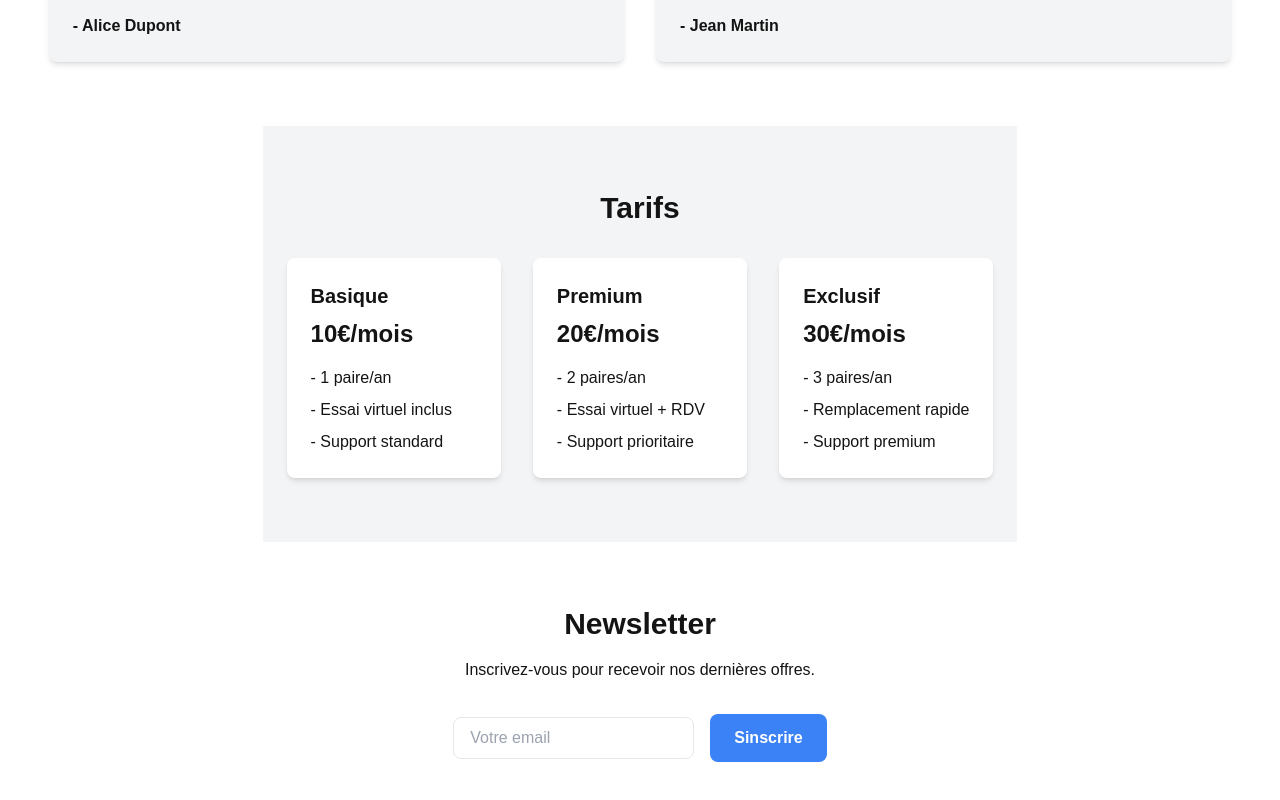
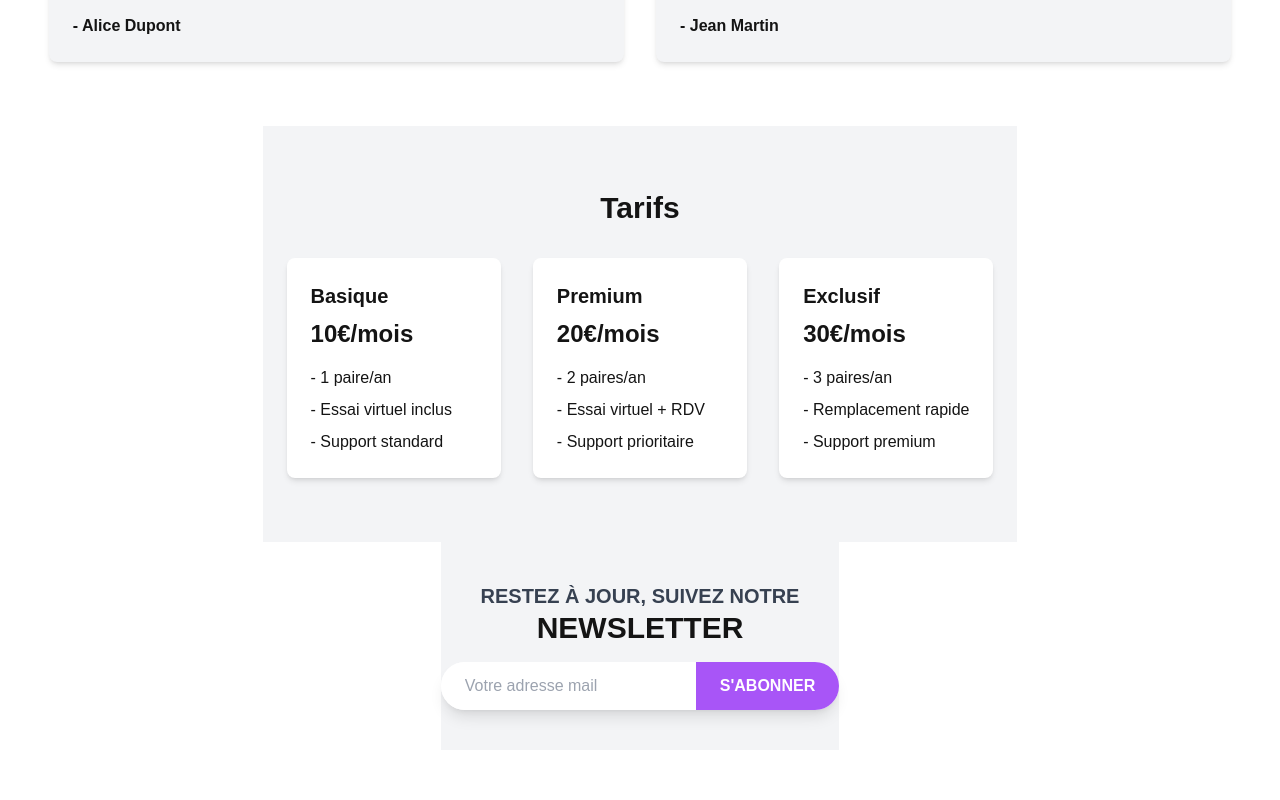
Before and after one commit to ugododo/glassia, a Next.js app: page / in a window 1280 px wide. Shown: the part 2449-3249 px from the top of the page. After the commit the page ends 3199 px from the top, so only its background shows below. Built offline with nearby package versions, Linux system fonts and the light colour scheme; a web font is replaced by a local one.

Commit message:
feat: updated newsletter, needs more css

```diff
--- a/src/app/page.tsx
+++ b/src/app/page.tsx
@@ -42,6 +42,8 @@ const features = [
 
 export default function Home() {
   const [currentFeature, setCurrentFeature] = useState(0);
+  const [email, setEmail] = useState("");
+  const [message, setMessage] = useState("");
 
   const handlePrevious = () => {
     setCurrentFeature((prev) => (prev === 0 ? features.length - 1 : prev - 1));
@@ -50,6 +52,17 @@ export default function Home() {
   const handleNext = () => {
     setCurrentFeature((prev) => (prev === features.length - 1 ? 0 : prev + 1));
   };
+
+  const handleSubmit = (e: React.FormEvent) => {
+    e.preventDefault();
+    if (!email.trim() || !email.includes("@")) {
+      setMessage("Veuillez entrer un email valide.");
+      return;
+    }
+    setMessage("Merci de vous être inscrit à notre newsletter !");
+    setEmail("");
+  };
+
   return (
     <div className="min-h-screen flex flex-col items-center bg-white">
       {/* Navbar */}
@@ -369,21 +382,23 @@ export default function Home() {
       </section>
 
       {/* Newsletter */}
-      <section className="py-16 bg-white px-6 text-center">
-        <h2 className="text-3xl font-bold">Newsletter</h2>
-        <p className="mt-4 text-custom_black">
-          Inscrivez-vous pour recevoir nos dernières offres.
-        </p>
-        <div className="mt-8 flex flex-col sm:flex-row justify-center items-center gap-4">
+      <section className="bg-gray-100 py-10 flex flex-col items-center">
+        <h2 className="text-xl font-bold text-gray-700 uppercase">Restez à jour, suivez notre</h2>
+        <h2 className="text-3xl font-bold mb-4">NEWSLETTER</h2>
+        <form onSubmit={handleSubmit} className="flex w-full max-w-2xl bg-white rounded-full overflow-hidden shadow-lg">
           <input
             type="email"
-            placeholder="Votre email"
-            className="px-4 py-2 border rounded-lg focus:ring-2 focus:ring-blue-500"
+            className="flex-1 px-6 py-3 text-gray-600 placeholder-gray-400 focus:outline-none"
+            placeholder="Votre adresse mail"
+            value={email}
+            onChange={(e) => setEmail(e.target.value)}
+            required
           />
-          <button className="px-6 py-3 bg-blue-500 text-white font-semibold rounded-lg hover:bg-blue-600">
-            Sinscrire
+          <button type="submit" className="bg-purple-500 text-white px-6 py-3 font-semibold hover:bg-purple-600">
+            S'ABONNER
           </button>
-        </div>
+        </form>
+        {message && <p className="mt-4 text-green-600">{message}</p>}
       </section>
     </div>
   );
```
